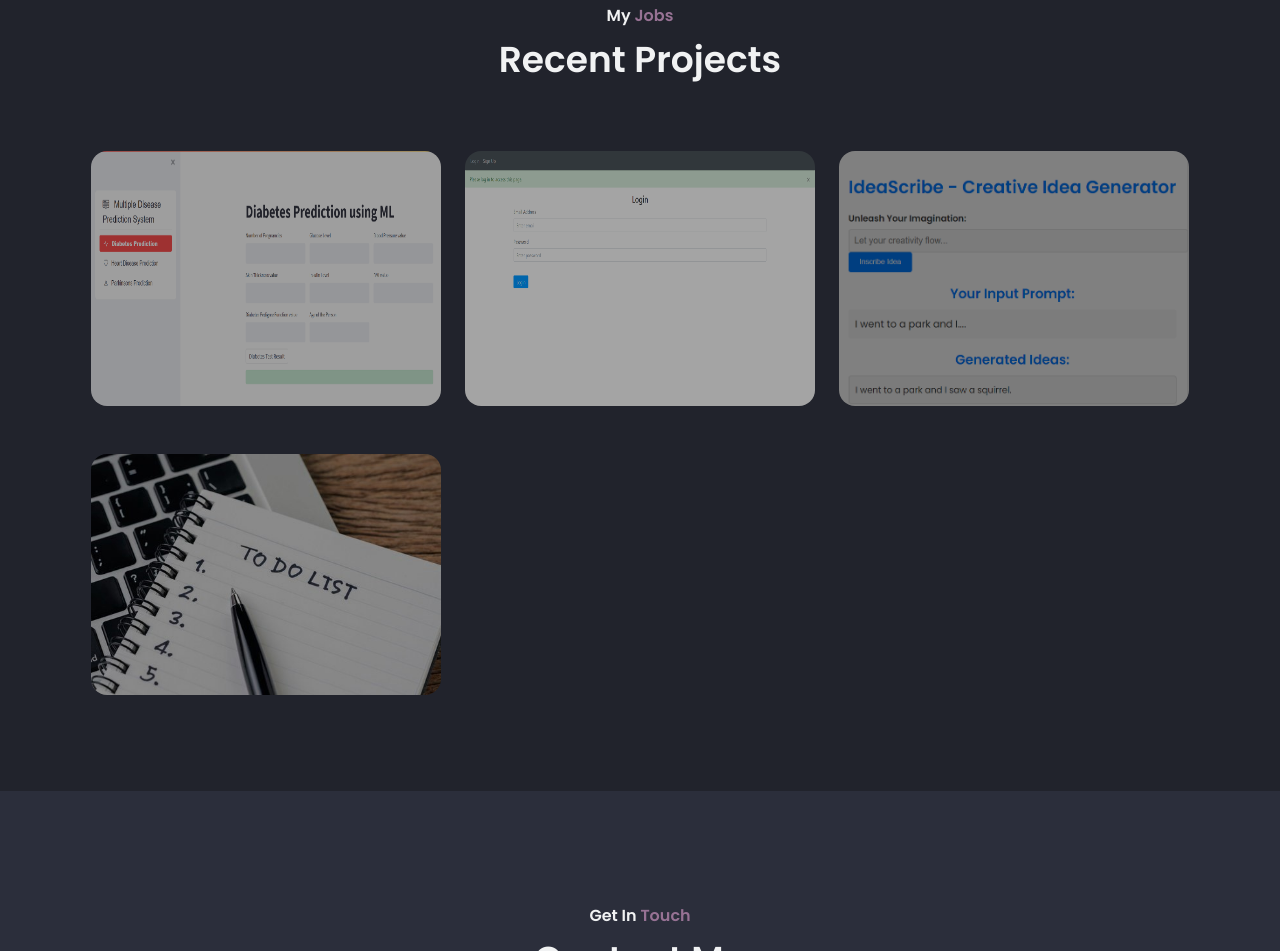
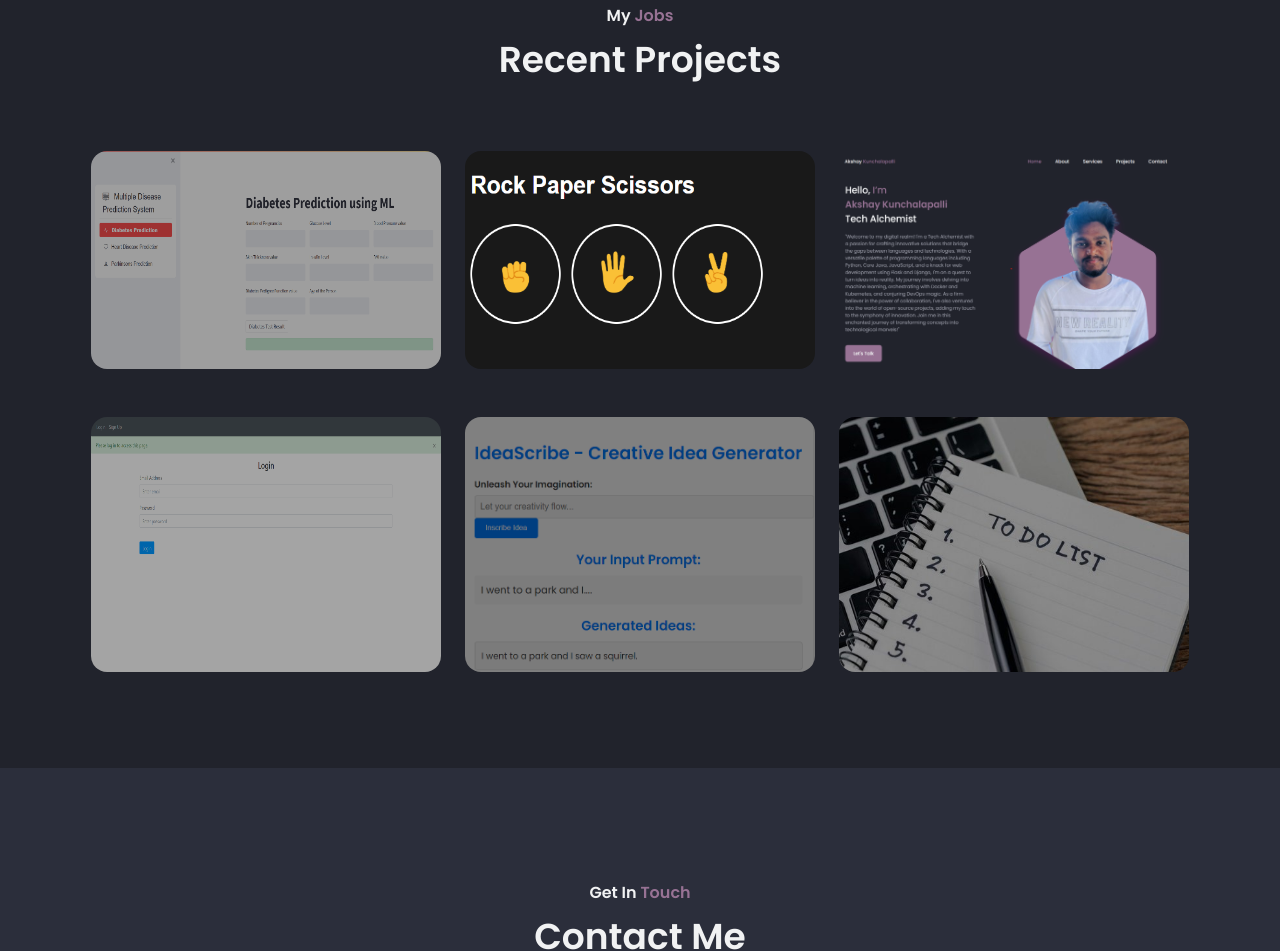
Before and after one commit to Akshayknchalapalli/Akshay-portfolio, a plain HTML site: page index.html in a window 1280 px wide. Shown: the part 3910-4861 px from the top of the page. Drawn offline with nearby package versions, Linux system fonts and the light colour scheme.

Commit message:
updated index.html adn img folder

```diff
--- a/index.html
+++ b/index.html
@@ -307,6 +307,7 @@
         </h2>
 
         <div class="projects__container container grid">
+
           <article class="projects__card">
             <img src="assets/img/public-ml-web-app.png" alt="projects image" class="projects__img">
             <div class="projects__modal">
@@ -314,6 +315,30 @@
 
               <h2 class="projects__title">Multiple Disease Prediction System</h2>
               <a href="https://publicmlwebapp-bd7tzh4c7wmmpxbd9i9hlf.streamlit.app/" target="_blank" class="projects__button">
+                View demo <i class="ri-external-link-line"></i>
+              </a>
+            </div>
+          </article>
+
+          <article class="projects__card">
+            <img src="assets/img/rock-paper-scissors-copy.png" alt="projects image" class="projects__img">
+            <div class="projects__modal">
+              <span class="projects__subtitle">Ready for a Showdown? Click and Play!</span>
+
+              <h2 class="projects__title">Rock Paper Scissors game</h2>
+              <a href="https://akshayknchalapalli.github.io/rock-paper-scissors-game/" target="_blank" class="projects__button">
+                View demo <i class="ri-external-link-line"></i>
+              </a>
+            </div>
+          </article>
+
+          <article class="projects__card">
+            <img src="assets/img/Akshay-portfolio-preview.png" alt="projects image" class="projects__img">
+            <div class="projects__modal">
+              <span class="projects__subtitle">This portfolio website is designed to showcase my skills, projects, and personal information in a visually appealing and user-friendly manner. </span>
+
+              <h2 class="projects__title">Akshay Portfolio Website</h2>
+              <a href="https://akshay-portfolio-sandy.vercel.app/" target="_blank" class="projects__button">
                 View demo <i class="ri-external-link-line"></i>
               </a>
             </div>
```
Also changed, not shown: assets/img/Akshay-portfolio-preview.png (added), assets/img/blob.svg (added), assets/img/rock-paper-scissors-copy.png (added).
